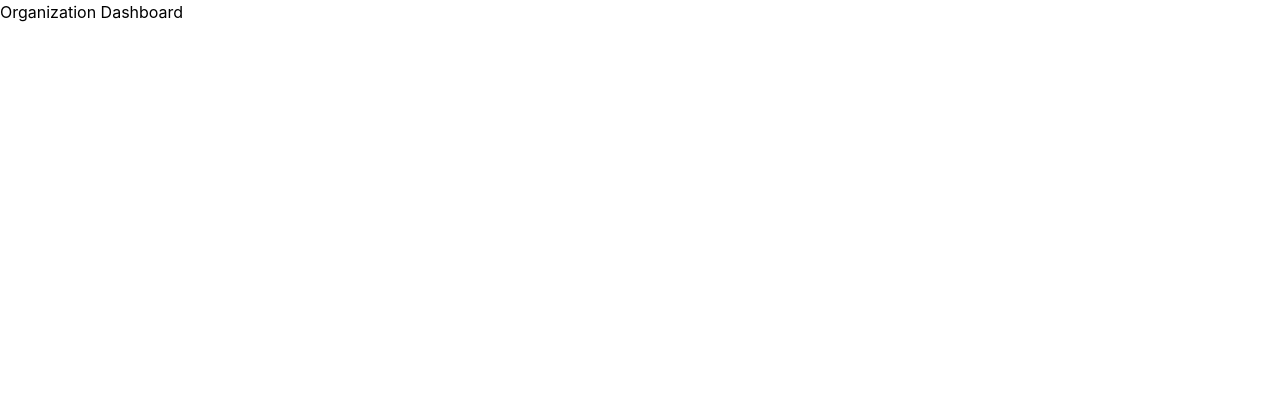
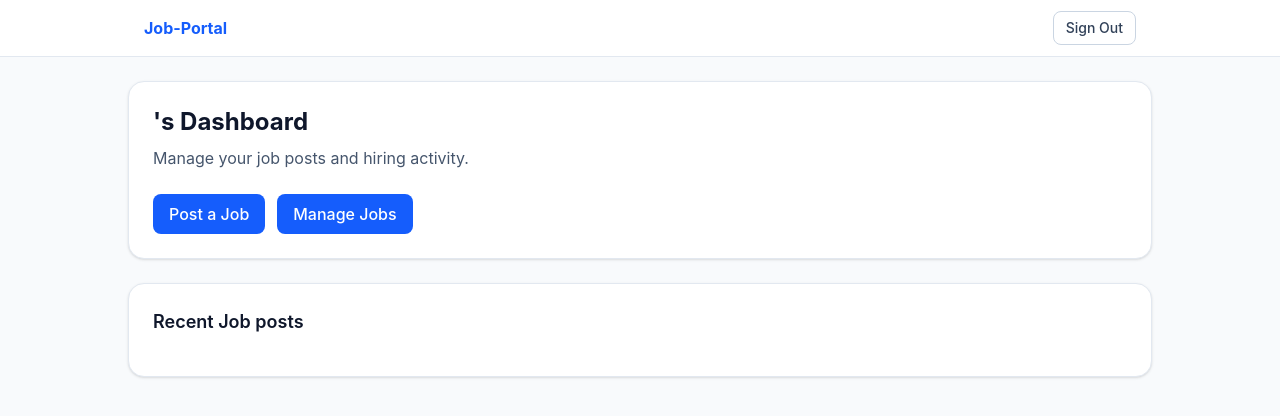
Before and after one commit to Kushalv06/Mern-Job-Portal, a React (Vite) app in the folder client/: page /organization/dashboard in a window 1280 px wide. Shown: the top 416 px of the page. Built offline with nearby package versions, Linux system fonts and the light colour scheme; no server answers.

Commit message:
feat: add organization dashboard and signout

```diff
--- a/client/src/API/auth.js
+++ b/client/src/API/auth.js
@@ -37,6 +37,23 @@ export async function orgRegister(credentials) {
     }
 }
 
+export async function orgSignOut(){
+    try{
+        const res = await fetch('http://localhost:8000/api/auth/organization/signout',{
+            method: 'POST',
+            headers: {'Content-Type':'application/json'},
+            credentials: 'include'
+        })
+
+        const data = await res.json()
+        return data;
+    }
+    catch(err){
+        console.error(err)
+        throw err
+    }
+}
+
 export async function seekerLogin(credentials) {
     return credentials
 }
--- a/client/src/pages/organization/OrgDashboard.jsx
+++ b/client/src/pages/organization/OrgDashboard.jsx
@@ -1,7 +1,71 @@
+import { getCurrentOrganization } from "../../API/organization"
+import { orgSignOut } from "../../API/auth"
+import {useEffect, useState} from 'react'
+import { useNavigate } from "react-router-dom"
+
 export default function OrgDashboard(){
+    const [orgName,setOrgName] = useState("")
+    const navigate = useNavigate()
+
+    async function getData(){
+        try{
+            const data = await getCurrentOrganization()
+            setOrgName(data.orgName)
+        }
+        catch(err){
+            console.error(err)
+            alert(err)
+        }
+    }
+    useEffect(()=>{
+        getData()
+    },[])
+
+    async function handleSignOut(){
+        try{
+            const data = await orgSignOut()
+            console.log(data)
+
+            if(data.success){
+                console.log(data.message)
+                navigate('/')
+            }
+            else{
+                alert(data.message)
+                console.log("Error signing out")
+            }
+        }
+        catch(err){
+            alert(err)
+        }
+    }
+
     return (
         <>
-            <p>Organization Dashboard</p>
+            <nav className="border-b border-slate-200 bg-white text-slate-800">
+                <div className="mx-auto flex h-14 max-w-5xl items-center px-4">
+                    <p className="mr-auto font-bold text-blue-600">Job-Portal</p>
+                    <p className="mr-4 font-medium">{orgName}</p>
+                    <button onClick={handleSignOut} className="rounded-lg border border-slate-300 px-3 py-1.5 text-sm font-medium text-slate-700 hover:bg-slate-50 cursor-pointer">Sign Out</button>
+                </div>
+            </nav>
+            <main className="min-h-screen bg-slate-50 px-4 py-6">
+                <div className="mx-auto max-w-5xl space-y-6">
+                    <section className="rounded-2xl border border-slate-200 bg-white p-6 shadow-sm">
+                        <p className="text-2xl font-bold text-slate-900">{orgName}'s Dashboard</p>
+                        <p className="mt-2 text-slate-600">Manage your job posts and hiring activity.</p>
+                        <button className="mt-6 rounded-lg bg-blue-600 px-4 py-2 font-medium text-white hover:bg-blue-700 active:scale-[0.97] cursor-pointer">Post a Job</button>
+                        <button className="bg-blue-600 px-4 py-2 rounded-lg text-white font-medium ml-3 hover:bg-blue-700 active:scale-[0.97] cursor-pointer">Manage Jobs</button>
+                    </section>
+
+                    <section className="mt-6 border border-slate-200 rounded-2xl p-6 bg-white shadow-sm">
+                        <p className="text-lg font-semibold text-slate-900">Recent Job posts</p>
+                        <div className="mt-4 space-y-2 text-slate-700">
+
+                        </div>
+                    </section>
+                </div>
+            </main>
         </>
     )
 }
```
Also changed, not shown: 2 other files (tests, documents, lock files or other folders).
